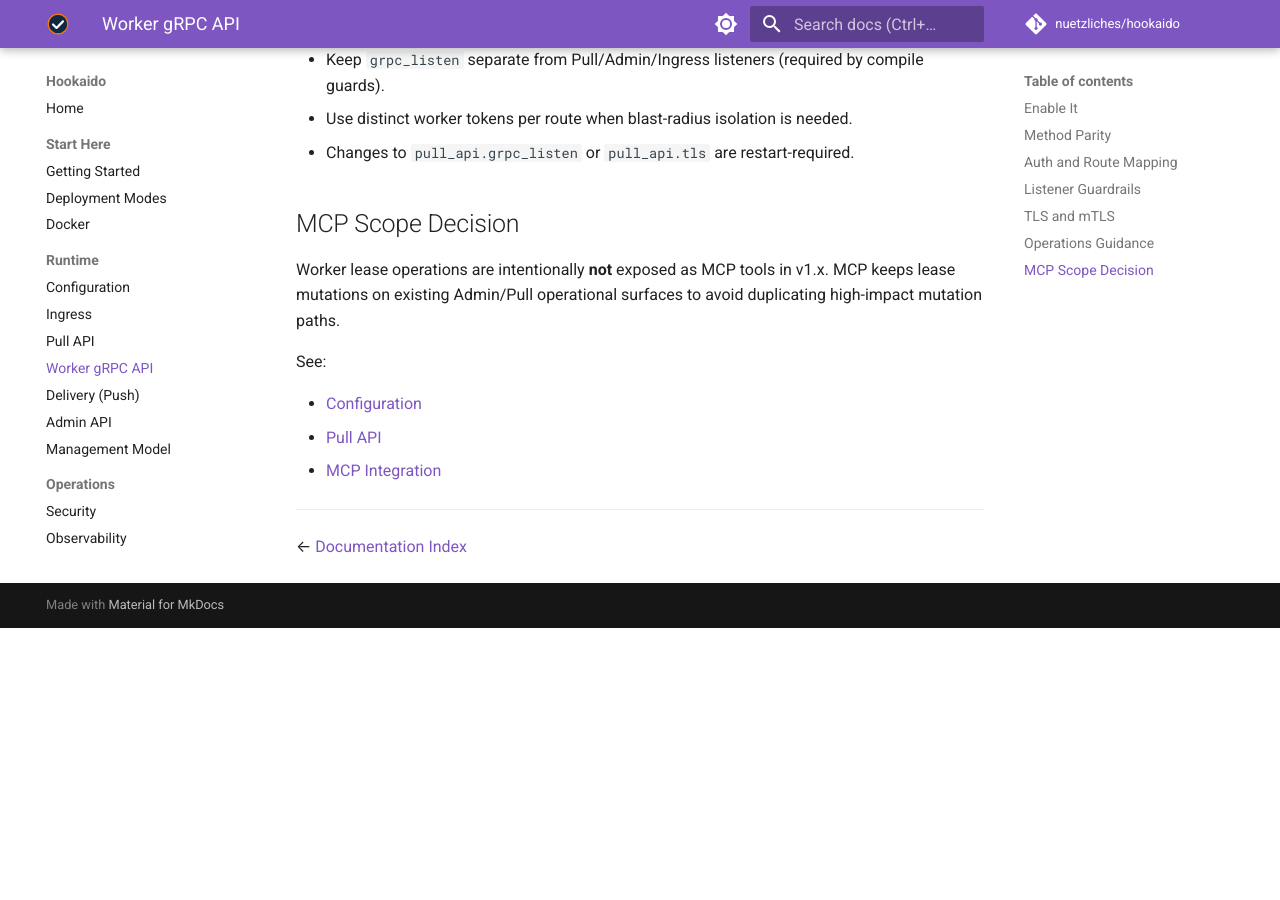
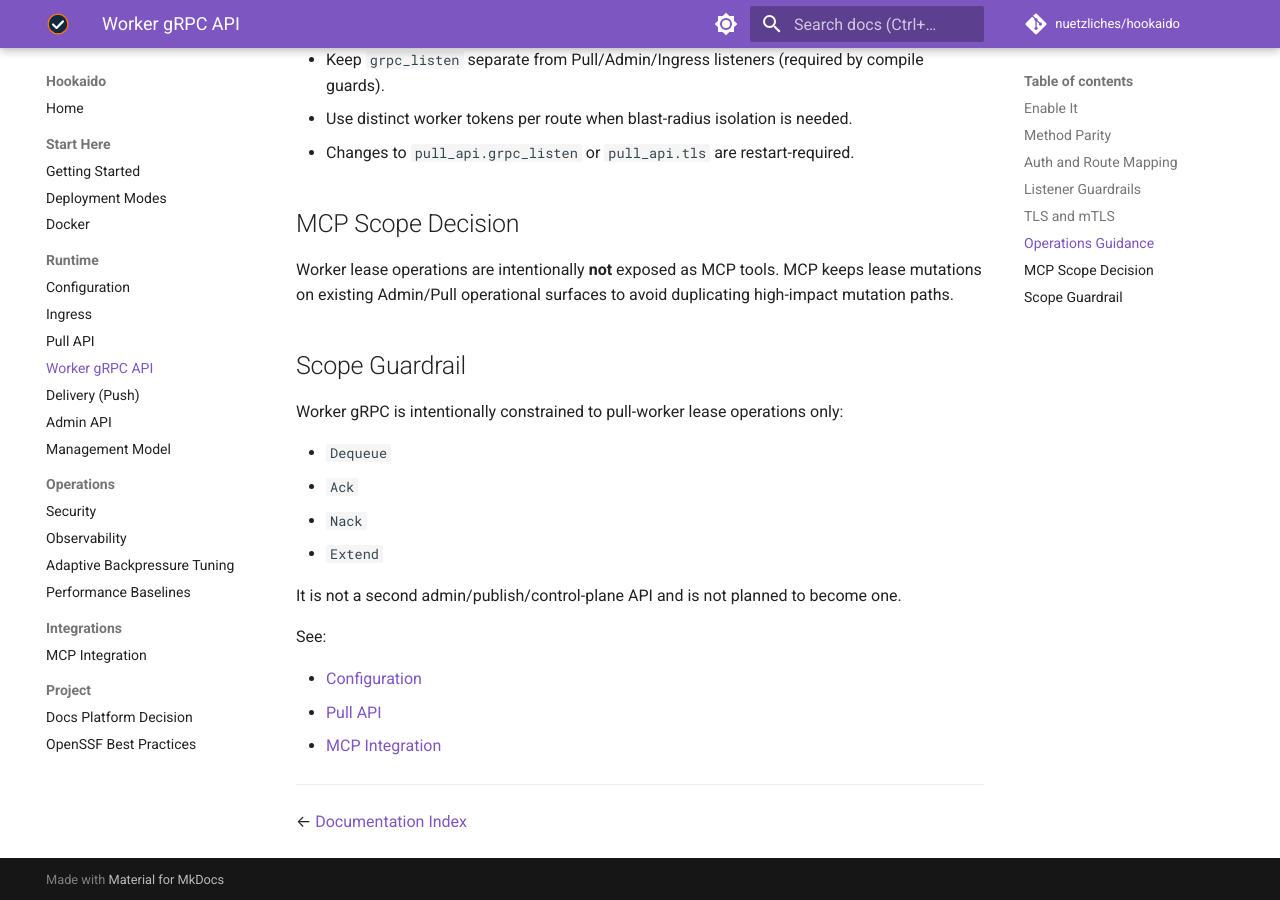
Before and after one commit to nuetzliches/hookaido, an MkDocs documentation site: the page built from docs/worker-api.md, in a window 1280 px wide and 900 px high, scrolled down 2030 px. Built offline with MkDocs 1.6.1 and Material for MkDocs 9.7.7, drawn with Linux system fonts in a browser that asks for light colours; comment, search, counter and statistics services are not loaded; before the commit the page ends 2658 px from its top, so only the background shows below that.

Commit message:
docs(workerapi): lock grpc scope to pull flow

```diff
--- a/docs/worker-api.md
+++ b/docs/worker-api.md
@@ -73,7 +73,18 @@ Worker gRPC reuses `pull_api.tls`:
 
 ## MCP Scope Decision
 
-Worker lease operations are intentionally **not** exposed as MCP tools in v1.x. MCP keeps lease mutations on existing Admin/Pull operational surfaces to avoid duplicating high-impact mutation paths.
+Worker lease operations are intentionally **not** exposed as MCP tools. MCP keeps lease mutations on existing Admin/Pull operational surfaces to avoid duplicating high-impact mutation paths.
+
+## Scope Guardrail
+
+Worker gRPC is intentionally constrained to pull-worker lease operations only:
+
+- `Dequeue`
+- `Ack`
+- `Nack`
+- `Extend`
+
+It is not a second admin/publish/control-plane API and is not planned to become one.
 
 See:
 
```
Also changed, not shown: BACKLOG.md (+1 -1 lines), CHANGELOG.md (+1 -0 lines), DESIGN.md (+2 -1 lines), STATUS.md (+1 -1 lines), docs/mcp.md (+1 -1 lines), internal/mcp/spec.md (+1 -1 lines).
